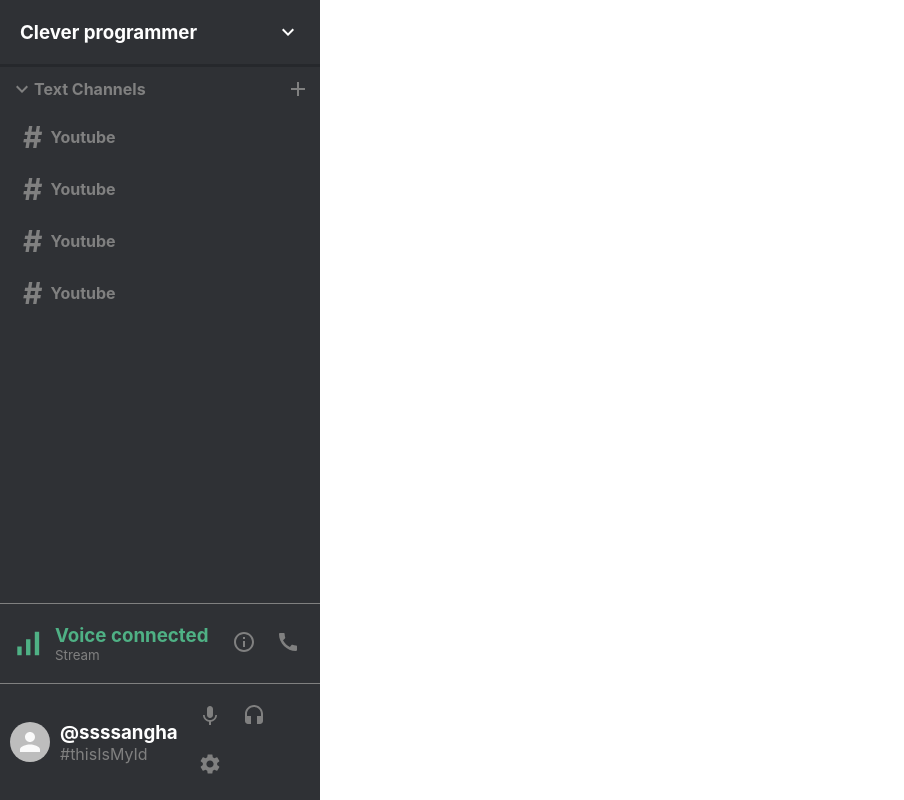
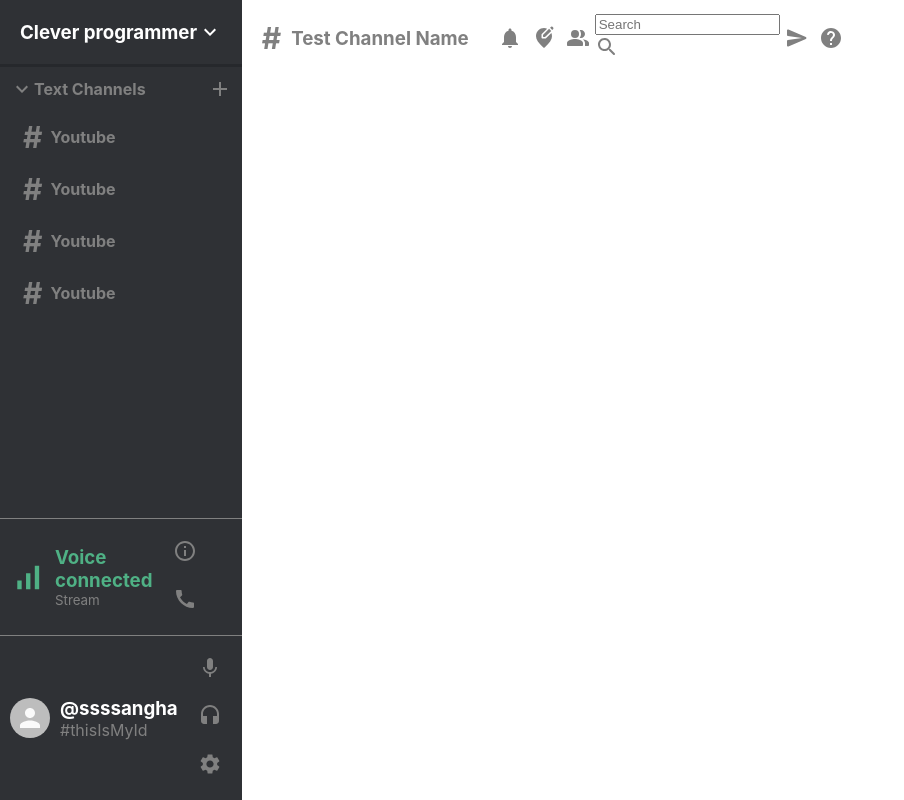
Before and after one commit to raustime/react-discord-tutor, a React (Create React App) app: page / in a window 1280 px wide. Shown: the whole page, without its empty margins (0-904 px from the left). Built offline with nearby package versions, Linux system fonts and the light colour scheme.

Commit message:
some improvement for chat

```diff
--- a/src/ChatHeader.css
+++ b/src/ChatHeader.css
@@ -1,3 +1,35 @@
 .chatHeader {
+    display: flex;
+    justify-content: space-between;
+    align-items: center;
+    color: gray;
+    padding: 10px;
+}
 
+.chatHeader__hash {
+    color: gray;
+    font-size: 30px;
+    padding: 10px;
 }
+
+.chatHeader__left > h3 {
+    display: flex;
+    align-items: center;
+    /* color: white; */
+}
+
+.chatHeader__right {
+    display: flex;
+    align-items: center;
+    flex: 0.5;
+    justify-content: space-between;
+}
+
+.chatHeader__right > .MuiSvgIcon-root {
+    padding: 5px;
+    cursor: pointer;
+}
+
+.chatHeader__right > .MuiSvgIcon-root:hover {
+    color: white;
+}
--- a/src/ChatHeader.js
+++ b/src/ChatHeader.js
@@ -1,10 +1,34 @@
 import React from 'react';
+import NotificationsIcon from '@material-ui/icons/Notifications';
+import EditLocationRoundedIcon from '@material-ui/icons/EditLocationRounded';
+import PeopleAltRoundedIcon from '@material-ui/icons/PeopleAltRounded';
+import SearchRoundedIcon from '@material-ui/icons/SearchRounded';
+import SendRoundedIcon from '@material-ui/icons/SendRounded';
+import HelpRoundedIcon from '@material-ui/icons/HelpRounded';
+
+
 import './ChatHeader.css';
+
 
 function ChatHeader() {
     return (
         <div className="chatHeader">
-
+            <div className="chatHeader__left">
+                <h3><span className="chatHeader__hash">#</span>
+                    Test Channel Name
+                </h3>
+            </div>
+            <div className="chatHeader__right">
+                <NotificationsIcon />
+                <EditLocationRoundedIcon />
+                <PeopleAltRoundedIcon />
+                <div className="chatHeader__search">
+                    <input placeholder="Search" />
+                    <SearchRoundedIcon />
+                </div>
+                <SendRoundedIcon />
+                <HelpRoundedIcon />
+            </div>
         </div>
     );
 }
```
